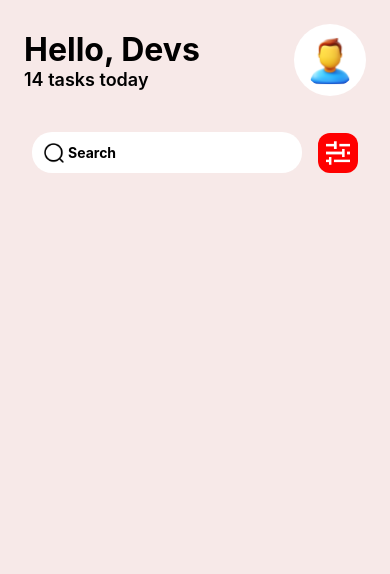
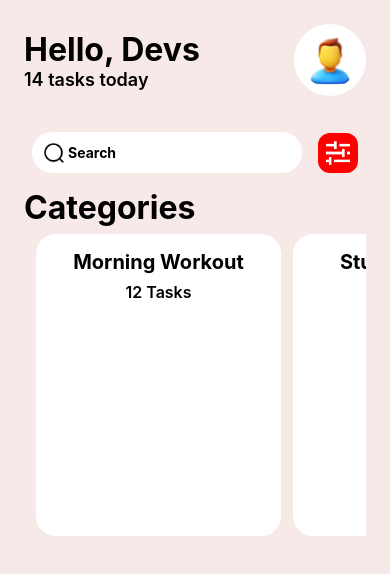
Before and after one commit to bennydan7/rn-assignment3-11024002, a React Native app: screen / in a window 390 px wide. Shown: the top 574 px of the page. Built offline with nearby package versions, Linux system fonts and the light colour scheme.

Commit message:
created categories section

```diff
--- a/App.js
+++ b/App.js
@@ -1,9 +1,57 @@
 import { StatusBar } from "expo-status-bar";
-import { SafeAreaView, StyleSheet, Text, View, Image } from "react-native";
+import React from "react";
+import {
+  SafeAreaView,
+  StyleSheet,
+  Text,
+  View,
+  Image,
+  FlatList,
+} from "react-native";
 import profile from "./assets/images/profile-image.png";
 import search from "./assets/icons/search.png";
 import filter from "./assets/icons/slider.png";
 import SearchBar from "./components/SearchBar";
+import Categories from "./components/Categories"; // Assuming you have a Category component
+
+const customData = [
+  {
+    id: 1,
+    title: "Morning Workout",
+    tasks: 12,
+    // categoryImage: images.exercise,
+  },
+  {
+    id: 2,
+    title: "Study Sessions",
+    tasks: 12,
+    // categoryImage: images.learning,
+  },
+  {
+    id: 3,
+    title: "Chill Time",
+    tasks: 8,
+    // categoryImage: images.exercise,
+  },
+  {
+    id: 4,
+    title: "Nature Walks",
+    tasks: 2,
+    // categoryImage: images.learning,
+  },
+  {
+    id: 5,
+    title: "Bookworm Hours",
+    tasks: 5,
+    // categoryImage: images.exercise,
+  },
+  {
+    id: 6,
+    title: "Swimming Breaks",
+    tasks: 1,
+    // categoryImage: images.learning,
+  },
+];
 
 export default function App() {
   return (
@@ -40,6 +88,25 @@ export default function App() {
           filterIcon={filter}
           otherStyles={{ marginTop: 28 }} // Use object instead of string for otherStyles
         />
+        <View style={{ marginTop: 7 }}>
+          <Text style={{ fontSize: 32, fontWeight: "bold", marginBottom: 7 }}>
+            Categories
+          </Text>
+          <FlatList
+            data={customData}
+            renderItem={({ item }) => (
+              <Categories
+                title={item.title}
+                taskNumber={item.tasks}
+                categoryImage={item.categoryImage}
+              />
+            )}
+            keyExtractor={(item) => item.id.toString()}
+            horizontal
+            showsHorizontalScrollIndicator={false}
+            contentContainerStyle={{ paddingRight: 16 }}
+          />
+        </View>
       </View>
     </SafeAreaView>
   );
```
